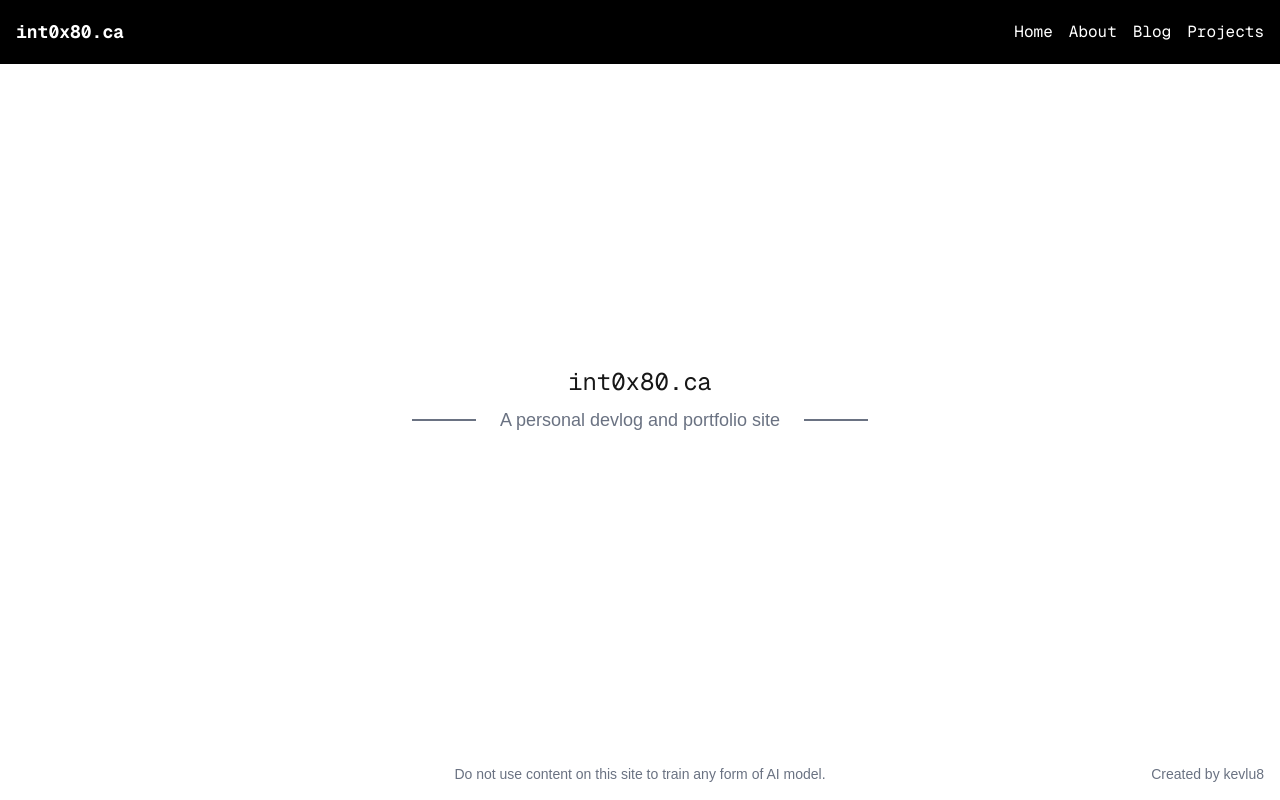
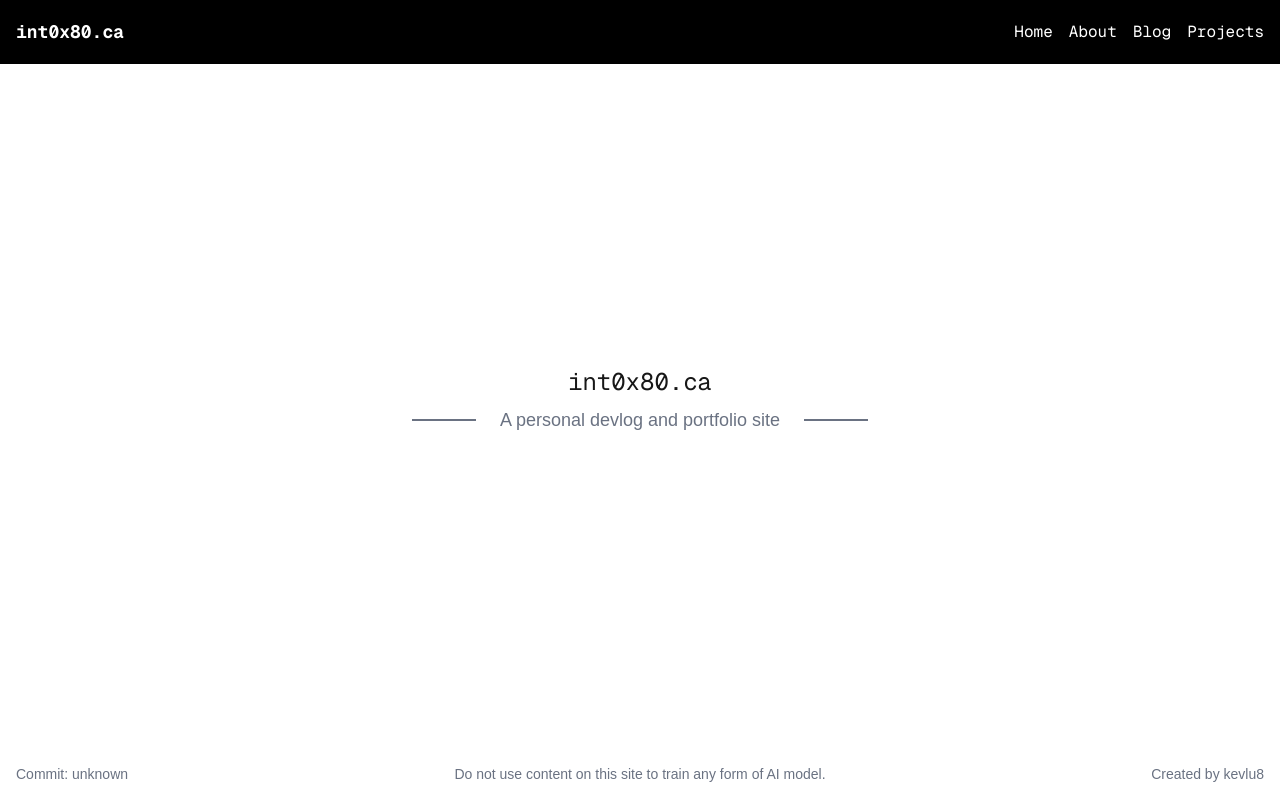
Before and after one commit to kevlu8/int0x80.ca, a Next.js app: page / in a window 1280 px wide. Built offline with nearby package versions, Linux system fonts and the light colour scheme.

Commit message:
Add commit hash to footer (for easier prod debugging lol)

```diff
--- a/next.config.mjs
+++ b/next.config.mjs
@@ -1,4 +1,16 @@
+import { execSync } from 'child_process';
+
 /** @type {import('next').NextConfig} */
-const nextConfig = {};
+const nextConfig = {
+  env: {
+    GIT_COMMIT_HASH: (() => {
+      try {
+        return execSync('git rev-parse --short HEAD').toString().trim();
+      } catch (error) {
+        return 'unknown';
+      }
+    })(),
+  },
+};
 
 export default nextConfig;
--- a/src/components/Footer.js
+++ b/src/components/Footer.js
@@ -1,8 +1,17 @@
 import React from 'react';
 
 function Footer() {
+	const commitHash = process.env.GIT_COMMIT_HASH;
+
 	return (
 		<footer className="relative p-4 text-white w-full">
+			<h4 className="text-sm text-gray-500 absolute">
+				{commitHash && commitHash !== 'unknown' ? (
+					`Commit: ${commitHash}`
+				) : (
+					'Commit: unknown'
+				)}
+			</h4>
 			<h4 className="text-sm text-gray-500 text-center">
 				Do not use content on this site to train any form of AI model.
 			</h4>
```
